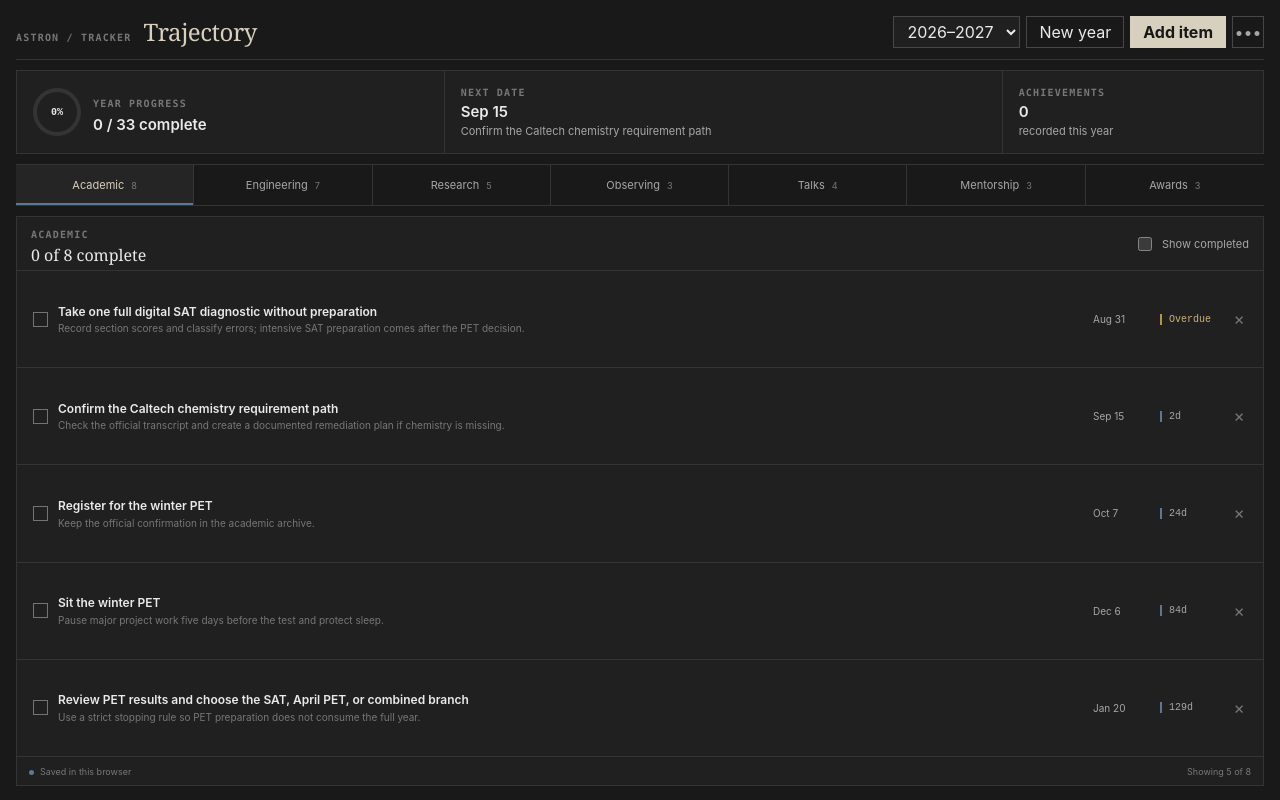
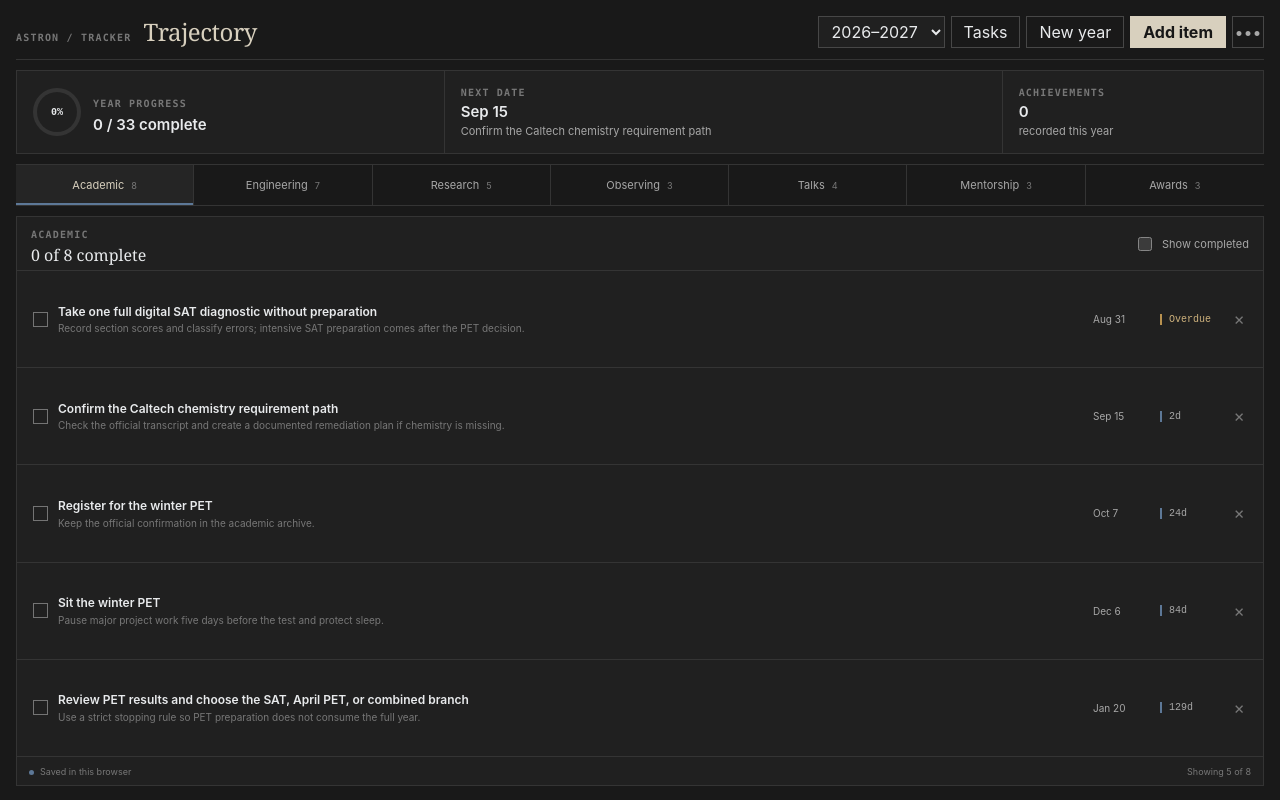
Before and after one commit to LEooo42/orbit-career-tracker, a plain HTML site: page index.html in a window 1280 px wide. Drawn offline with Linux system fonts and the light colour scheme.

Commit message:
Link Astron tracker to Master Tasks

```diff
--- a/index.html
+++ b/index.html
@@ -14,6 +14,7 @@
       <div class="identity"><span class="scope">ASTRON / TRACKER</span><h1>Trajectory</h1></div>
       <div class="header-actions">
         <select id="year" aria-label="Academic year"></select>
+        <button class="quiet-button" type="button" onclick="location.href='master-tasks/'">Tasks</button>
         <button class="quiet-button" id="newYear">New year</button>
         <button class="primary-button" id="addItem">Add item</button>
         <details class="more-menu">
```
